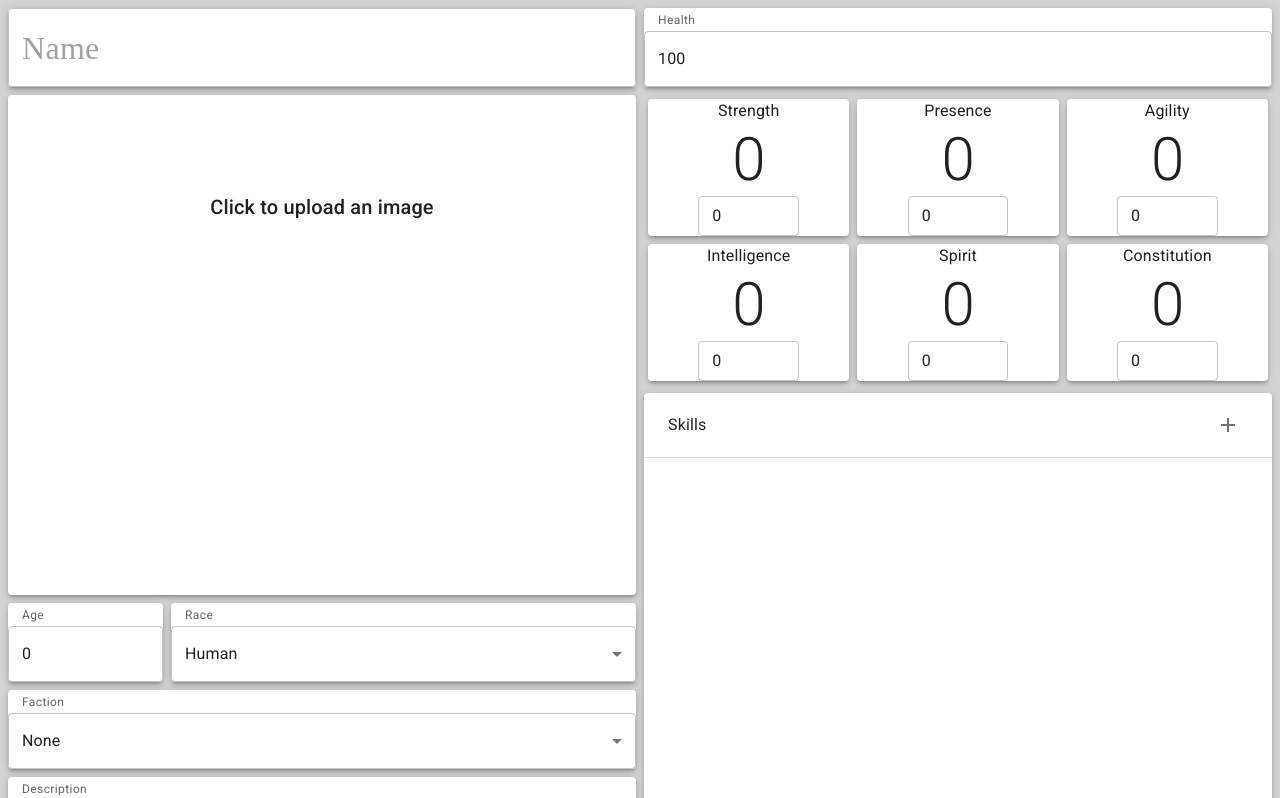
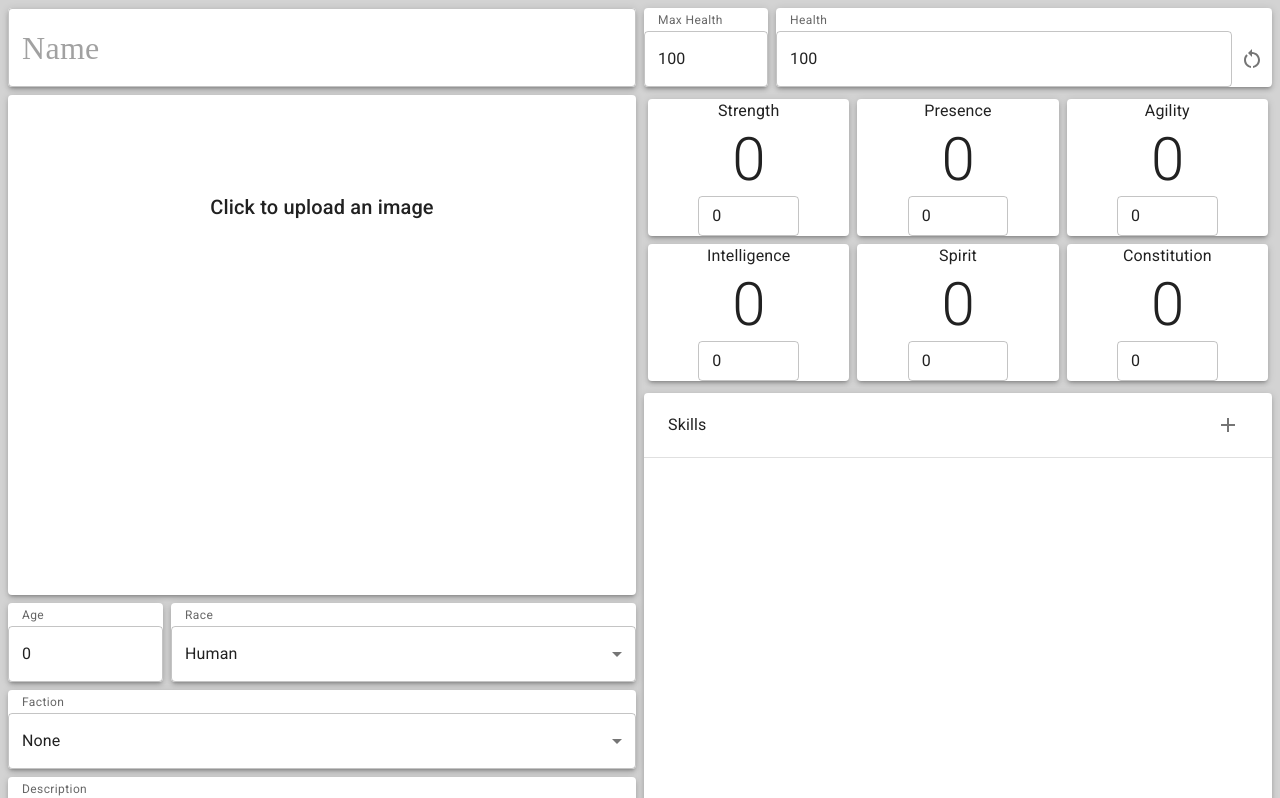
Before and after one commit to Fikemo/AeonCharacterSheet, a React (Create React App) app: page / in a window 1280 px wide. Shown: the top 798 px of the page. Built offline with nearby package versions, Linux system fonts and the light colour scheme; a web font is replaced by a local one.

Commit message:
Max health added, prototype complete

```diff
--- a/src/App.js
+++ b/src/App.js
@@ -68,7 +68,8 @@ import {
     FileUpload,
     FileDownload,
     Clear,
-    ExpandMore
+    ExpandMore,
+    RestartAlt
 } from "@mui/icons-material"
 
 // dice icons
@@ -267,15 +268,45 @@ const Health = (props) => {
     const [tempHealth, setTempHealth] = useState("0");
     const [editing, setEditing] = useState(false);
 
+    const [tempMaxHealth, setTempMaxHealth] = useState("0");
+    const [editingMaxHealth, setEditingMaxHealth] = useState(false);
+
     return (
-        <Paper elevation={paperElevation}>
+        <Stack direction="row" spacing={1}>
+            <Paper elevation={paperElevation} sx={{ width: "20%" }}>
+                <FormControl fullWidth>
+                    <FormHelperText>Max Health</FormHelperText>
+                    <TextField
+                        id="max-health-input"
+                        type="number"
+                        value={editingMaxHealth ? tempMaxHealth : ACData.maxHealth ?? 0}
+                        onChange={(e) => { setTempMaxHealth(e.target.value) }}
+                        onFocus={() => {
+                            setEditingMaxHealth(true);
+                            setTempMaxHealth(ACData.maxHealth ?? 0);
+                        }}
+                        onBlur={() => {
+                            setEditingMaxHealth(false);
+                            if (tempMaxHealth !== "") {
+                                dispatchACData({ maxHealth: parseInt(tempMaxHealth) });
+                            }
+                        }}
+                    />
+                </FormControl>
+            </Paper>
+            <Paper elevation={paperElevation} sx={{ width: "80%" }}>
                 <FormControl fullWidth>
                     <FormHelperText>Health</FormHelperText>
+                    <div style={{ display: "flex", alignItems: "center" }}>
+                        <div style={{ flexGrow: 1 }}>
                             <TextField
                                 id="health-input"
+                                fullWidth
                                 type="number"
                                 value={editing ? tempHealth : ACData.health ?? 0}
-                    onChange={(e) => { setTempHealth(e.target.value) }}
+                                onChange={(e) => {
+                                    setTempHealth(e.target.value);
+                                }}
                                 onFocus={() => {
                                     setEditing(true);
                                     setTempHealth(ACData.health ?? 0);
@@ -287,8 +318,20 @@ const Health = (props) => {
                                     }
                                 }}
                             />
+                        </div>
+                        {/* Set health to maxHealth button */}
+                        <IconButton
+                            onClick={() => {
+                                dispatchACData({ health: ACData.maxHealth });
+                            }}
+                        >
+                            <RestartAlt />
+                        </IconButton>
+                    </div>
                 </FormControl>
             </Paper>
+        </Stack>
+
     )
 }
 
@@ -491,7 +534,7 @@ const DiceHistory = (props) => {
     return (
         <Paper elevation={paperElevation}>
             <Toolbar ref={toolbarRef} >
-                <Typography sx={{flexGrow: 1}}>
+                <Typography sx={{ flexGrow: 1 }}>
                     Dice History
                 </Typography>
                 <Tooltip title="Clear Dice History" >
@@ -501,7 +544,7 @@ const DiceHistory = (props) => {
                 </Tooltip>
             </Toolbar>
             <Divider />
-            <List sx={{height: "200px", overflow: "auto" }}>
+            <List sx={{ height: "200px", overflow: "auto" }}>
                 {diceHistory.map((roll, index) => (
                     <ListItem key={index} dense>
                         <ListItemText primary={roll} />
@@ -580,7 +623,7 @@ const SkillDialog = (props) => {
                     fullWidth
                     value={tempSkill.name}
                     onChange={(e) => setTempSkill({ ...tempSkill, name: e.target.value })}
-                    sx = {{ mt: 1 }}
+                    sx={{ mt: 1 }}
                 />
                 <TextField
                     id="skill-description-input"
@@ -595,7 +638,7 @@ const SkillDialog = (props) => {
             </DialogContent>
             <DialogActions>
                 <Button onClick={handleClose}>Cancel</Button>
-                {props.edit ? <Button onClick={handleEdit}>Save</Button>: <Button onClick={handleAdd}>Add</Button>}
+                {props.edit ? <Button onClick={handleEdit}>Save</Button> : <Button onClick={handleAdd}>Add</Button>}
             </DialogActions>
         </Dialog>
     )
@@ -643,7 +686,7 @@ const SkillAccordion = (props) => {
                     display="hidden"
                 />
                 <IconButton
-                    title = "Edit Skill"
+                    title="Edit Skill"
                     onClick={() => {
                         setEditDialogOpen(true);
                     }}
@@ -651,7 +694,7 @@ const SkillAccordion = (props) => {
                     <Edit />
                 </IconButton>
                 <IconButton
-                    title = "Delete Skill"
+                    title="Delete Skill"
                     onClick={() => {
                         dispatchACData({
                             skills: ACData.skills.filter((s, i) => i !== props.index),
@@ -730,7 +773,7 @@ const InventoryAccordion = (props) => {
                     display="hidden"
                 />
                 <IconButton
-                    title = "Edit Item"
+                    title="Edit Item"
                     onClick={() => {
                         setEditDialogOpen(true);
                     }}
@@ -738,7 +781,7 @@ const InventoryAccordion = (props) => {
                     <Edit />
                 </IconButton>
                 <IconButton
-                    title = "Delete Item"
+                    title="Delete Item"
                     onClick={() => {
                         dispatchACData({
                             inventory: ACData.inventory.filter((s, i) => i !== props.index),
@@ -874,9 +917,12 @@ const Money = (props) => {
                             id="gold-input"
                             type="number"
                             value={ACData.gold ?? 0}
-                            onChange={(e) => { dispatchACData({ gold:
+                            onChange={(e) => {
+                                dispatchACData({
+                                    gold:
                                         e.target.value === "" ? e.target.value : parseInt(e.target.value)
-                            }) }}
+                                })
+                            }}
                             onBlur={(e) => {
                                 if (e.target.value === "") {
                                     dispatchACData({ gold: 0 })
@@ -894,9 +940,12 @@ const Money = (props) => {
                             id="silver-input"
                             type="number"
                             value={ACData.silver ?? 0}
-                            onChange={(e) => { dispatchACData({ silver:
+                            onChange={(e) => {
+                                dispatchACData({
+                                    silver:
                                         e.target.value === "" ? e.target.value : parseInt(e.target.value)
-                            }) }}
+                                })
+                            }}
                             onBlur={(e) => {
                                 if (e.target.value === "") {
                                     dispatchACData({ silver: 0 })
@@ -914,9 +963,12 @@ const Money = (props) => {
                             id="copper-input"
                             type="number"
                             value={ACData.copper ?? 0}
-                            onChange={(e) => { dispatchACData({ copper:
+                            onChange={(e) => {
+                                dispatchACData({
+                                    copper:
                                         e.target.value === "" ? e.target.value : parseInt(e.target.value)
-                            }) }}
+                                })
+                            }}
                             onBlur={(e) => {
                                 if (e.target.value === "") {
                                     dispatchACData({ copper: 0 })
```
Lines whose indentation alone changed are shown as unchanged.
